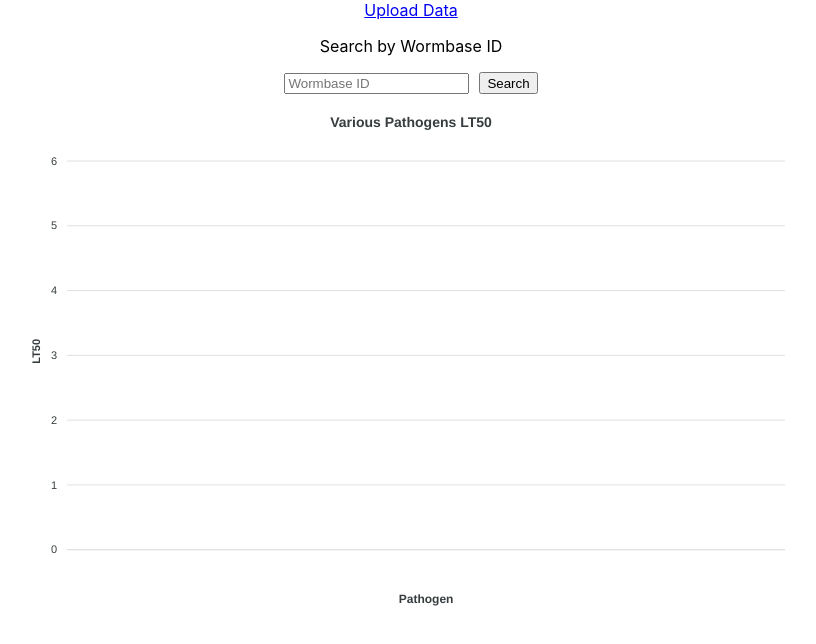
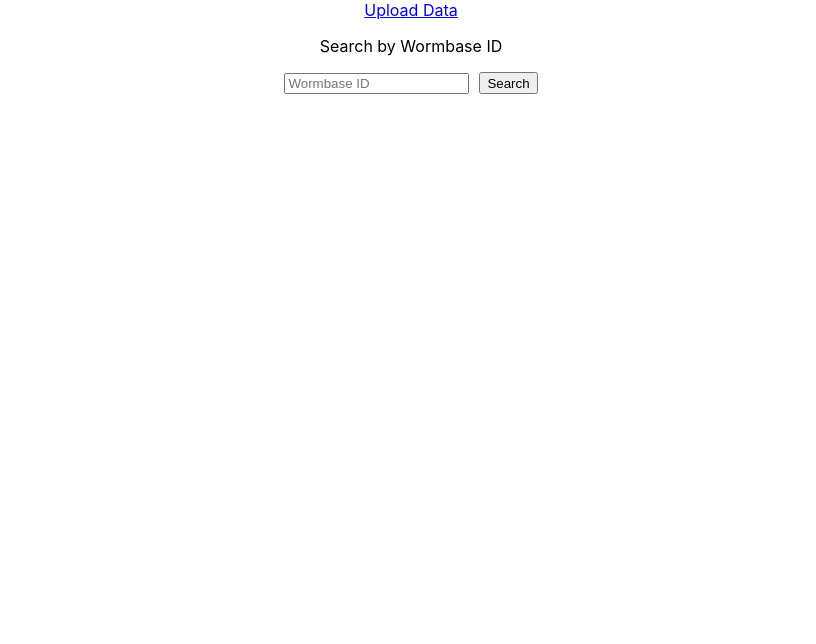
Before and after one commit to kambielawski/wormviz, a React (Create React App) app in the folder wormviz-client/: page / in a window 1280 px wide. Shown: the top 644 px of the page, without its empty margins (229-1045 px from the left). Built offline with nearby package versions, Linux system fonts and the light colour scheme; no server answers.

Commit message:
comment out lifespanboxplot

```diff
--- a/wormviz-client/src/components/DataView.js
+++ b/wormviz-client/src/components/DataView.js
@@ -39,7 +39,7 @@ function DataView({ history }) {
             {/* <BarGraph data={data} /> */}
             {geneExpData ? <GeneExpBarChart data={geneExpData} />
                          : <p style={styles.error}>{errorMessage}</p>}
-            <LifespanBoxplot />
+            {/* <LifespanBoxplot /> */}
         </div>
    );
 }
```
